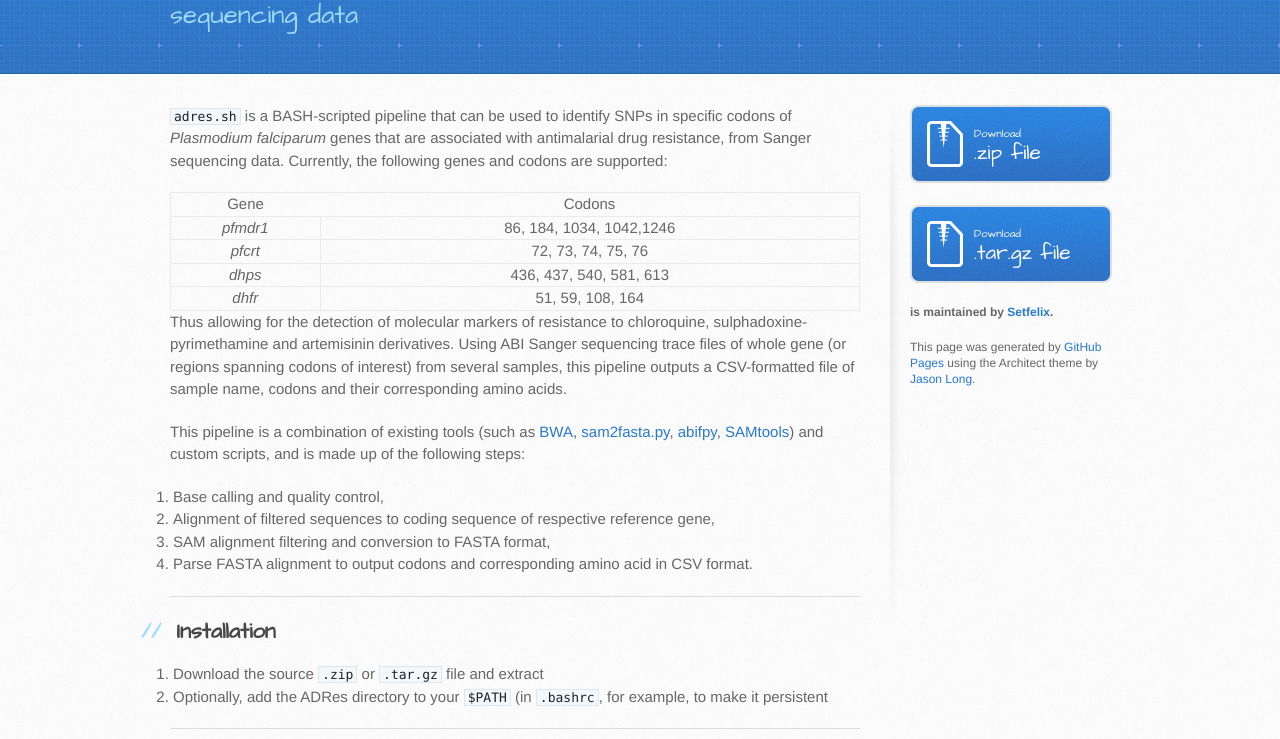
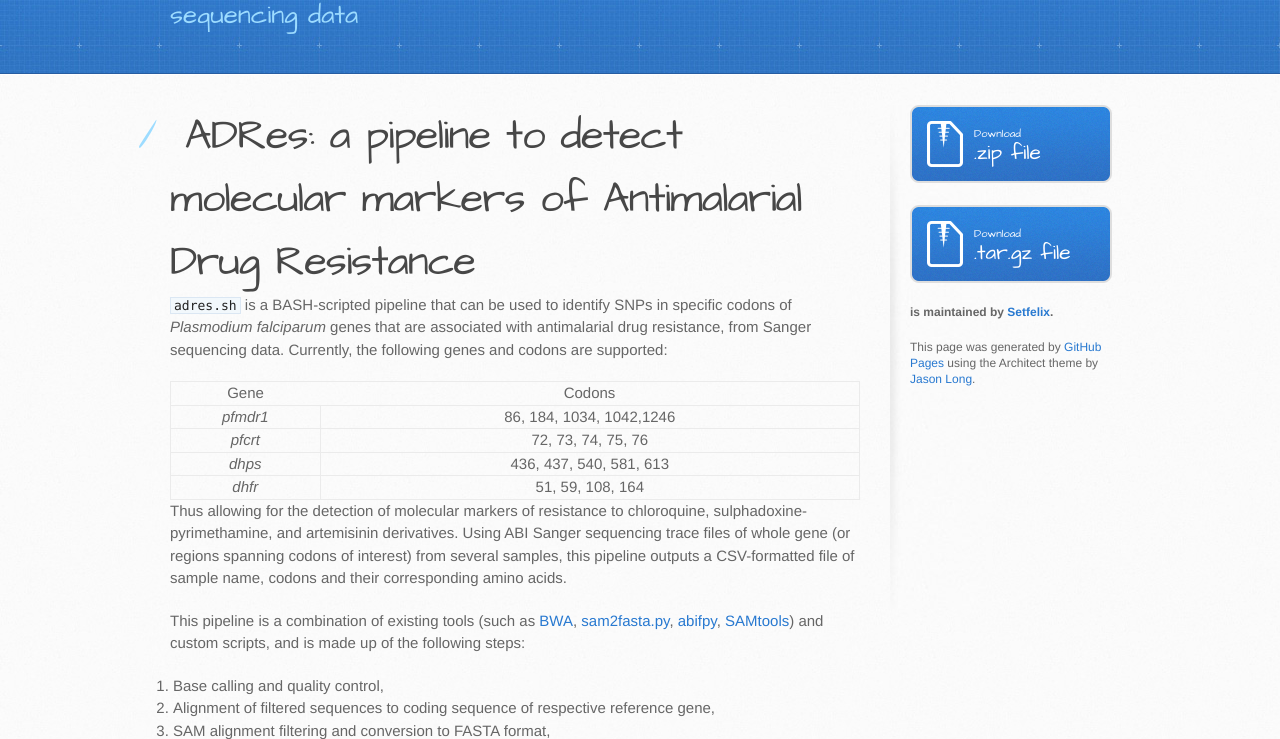
Before and after one commit to Setfelix/ADRes, a plain HTML site: page index.html in a window 1280 px wide. Shown: the part 195-934 px from the top of the page. Drawn offline with Linux system fonts and the light colour scheme.

Commit message:
Create gh-pages branch via GitHub

```diff
--- a/index.html
+++ b/index.html
@@ -28,7 +28,10 @@
     <div id="content-wrapper">
       <div class="inner clearfix">
         <section id="main-content">
-          <p><code>adres.sh</code> is a BASH-scripted pipeline that can be used to identify SNPs in specific codons of
+          <h1>
+<a id="adres-a-pipeline-to-detect-molecular-markers-of-antimalarial-drug-resistance" class="anchor" href="#adres-a-pipeline-to-detect-molecular-markers-of-antimalarial-drug-resistance" aria-hidden="true"><span aria-hidden="true" class="octicon octicon-link"></span></a>ADRes: a pipeline to detect molecular markers of Antimalarial Drug Resistance</h1>
+
+<p><code>adres.sh</code> is a BASH-scripted pipeline that can be used to identify SNPs in specific codons of
 <em>Plasmodium falciparum</em> genes that are associated with antimalarial drug resistance, from Sanger sequencing data.
 Currently, the following genes and codons are supported:</p>
 
@@ -59,7 +62,9 @@ Currently, the following genes and codons are supported:</p>
 </tbody>
 </table>
 
-<p>Thus allowing for the detection of molecular markers of resistance to chloroquine, sulphadoxine-pyrimethamine and artemisinin derivatives. Using ABI Sanger sequencing trace files of whole gene (or regions spanning codons of interest) from several samples, this pipeline outputs a CSV-formatted file of sample name, codons and their corresponding amino acids.</p>
+<p>Thus allowing for the detection of molecular markers of resistance to chloroquine, sulphadoxine-pyrimethamine, and artemisinin derivatives.
+Using ABI Sanger sequencing trace files of whole gene (or regions spanning codons of interest) from several samples,
+this pipeline outputs a CSV-formatted file of sample name, codons and their corresponding amino acids.</p>
 
 <p>This pipeline is a combination of existing tools (such as <a href="http://bio-bwa.sourceforge.net/">BWA</a>, <a href="http://sourceforge.net/projects/sam2fasta/files/">sam2fasta.py</a>, <a href="https://github.com/bow/abifpy">abifpy</a>, <a href="http://www.htslib.org/">SAMtools</a>) and custom scripts, and is made up of the following steps:</p>
 
@@ -77,7 +82,7 @@ Currently, the following genes and codons are supported:</p>
 
 <ol>
 <li>Download the source <a href="https://github.com/Setfelix/anti_malaria_snps/zipball/master"><code>.zip</code></a> or <a href="https://github.com/Setfelix/anti_malaria_snps/tarball/master"><code>.tar.gz</code></a> file and extract</li>
-<li>Optionally, add the ADRes directory to your <code>$PATH</code> (in <code>.bashrc</code>, for example, to make it persistent </li>
+<li>Run the pipline from the ADRes directory</li>
 </ol>
 
 <hr>
@@ -256,7 +261,7 @@ The <code>example_data</code> directory contains:</p>
                            output file until you have ran the pipeline successfully.</p></li>
 <li><p><code>pfcrt_pf3d7_cds.fasta</code>   : The reference coding sequence for <em>pfcrt</em> [PlasmoDB: PF3D7_0709000].
                            This file can be used as <code>&lt;reference_gene_coding_sequence&gt;</code>.
-                           Reference was originally downloaded from <a href="http://plasmodb.org/plasmo/">plasmodb.org</a>.</p></li>
+                           Reference was originally downloaded from <a href="http://plasmodb.org/plasmo/">plasmodb.org</a>. Remove any spaces from header of reference fasta file. Modify the header to look like this header for the <em>pfcrt</em> reference: <code>&gt;pfcrt_pf3d7_CDS_1275bp</code></p></li>
 </ol>
         </section>
 
```
Also changed, not shown: params.json (+1 -1 lines).
